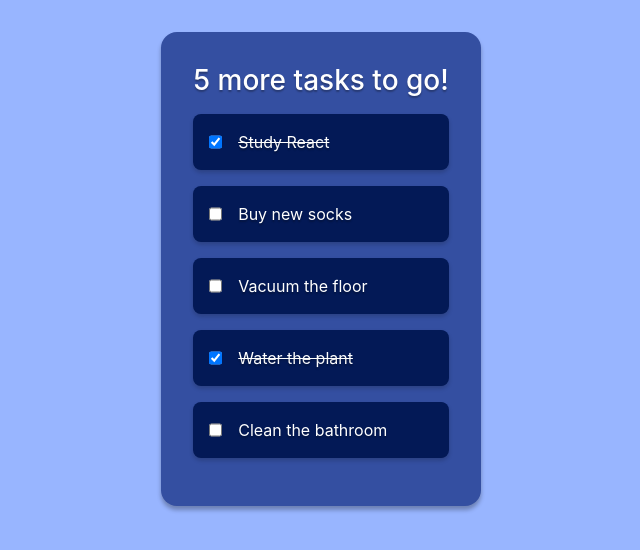
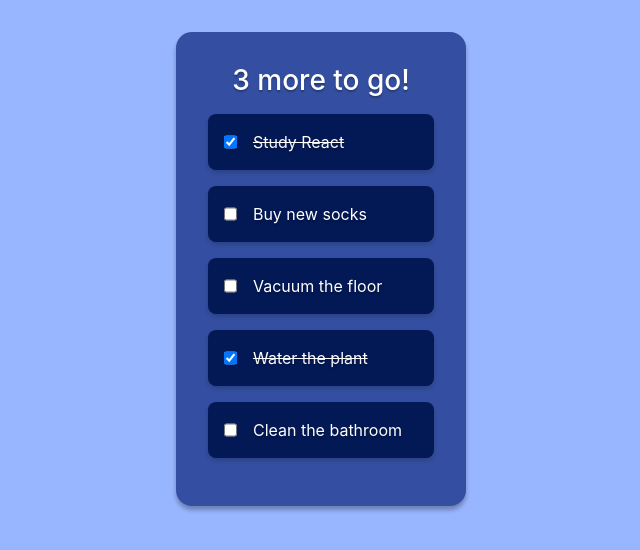
Before and after one commit to RhysMalyon/react-todo-list, a React (Create React App) app: page / in a window 1280 px wide. Shown: the top 550 px of the page, without its empty margins (319-959 px from the left). Built offline with nearby package versions, Linux system fonts and the light colour scheme.

Commit message:
Add conditional rendering for completed tasks

```diff
--- a/src/App.js
+++ b/src/App.js
@@ -31,16 +31,18 @@ class App extends Component {
 
     let taskCount = 0;
 
-    const completedTasks = this.state.todos.forEach(task => {
+    // Calculate number of completed tasks for conditional rendering
+
+    this.state.todos.forEach(task => {
       if(task.completed) {
         taskCount += 1
       }
       return taskCount
     })
 
-    const taskDisplay = this.state.todos.length === completedTasks ?
+    const taskDisplay = this.state.todos.length === taskCount ?
                         "You can relax! Well done!" :
-                        `${this.state.todos.length} more tasks to go!`
+                        `${this.state.todos.length - taskCount} more to go!`
 
     return (
       <div className="container__todo text-center">
```
